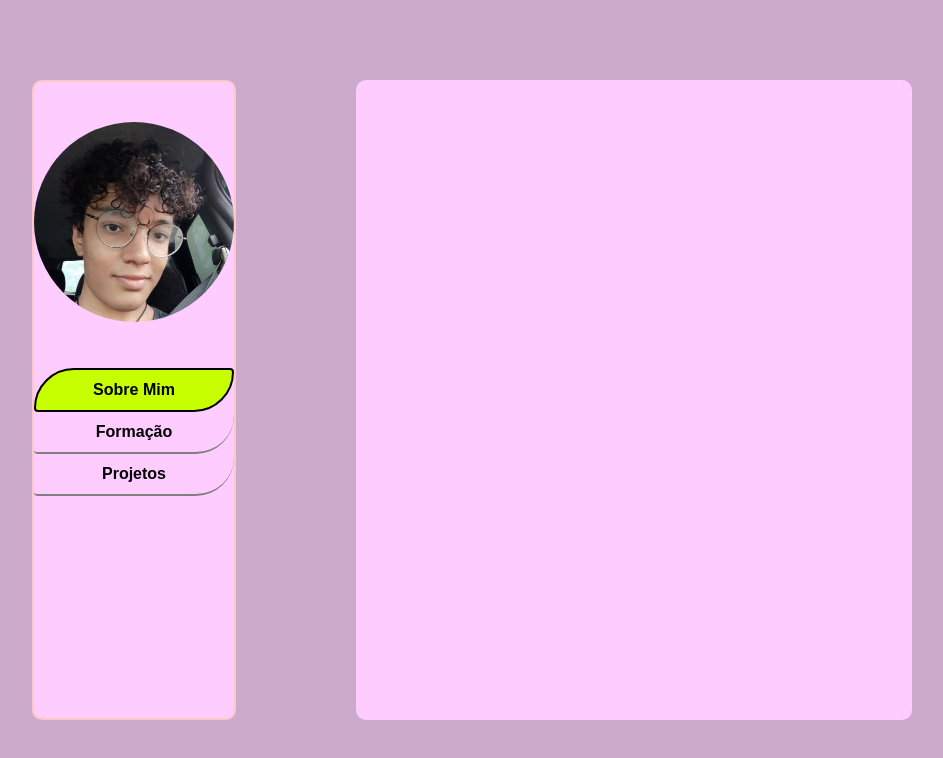
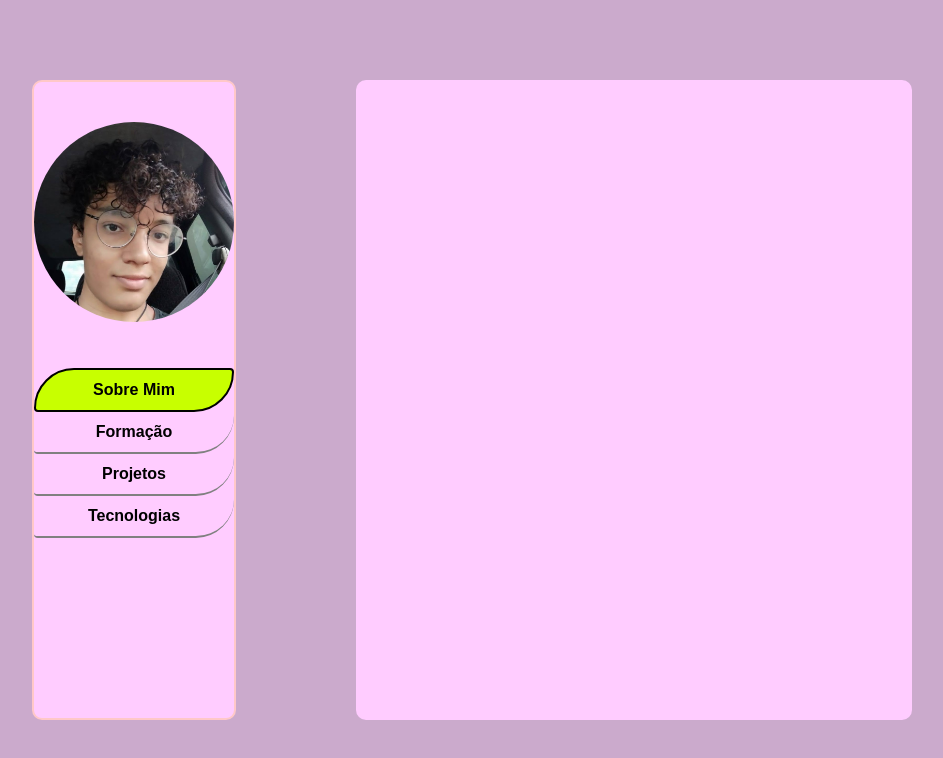
Before and after one commit to pauloemmanuel/Portifolio, a React (Create React App) app: page / in a window 1280 px wide. Shown: the top 758 px of the page, without its empty margins (168-1111 px from the left). Built offline with nearby package versions, Linux system fonts and the light colour scheme.

Commit message:
update Menu

```diff
--- a/src/components/AreaNavegacao/index.js
+++ b/src/components/AreaNavegacao/index.js
@@ -13,6 +13,7 @@ const Navegacao = ()=> {
       <li className='selected'>Sobre Mim</li>
       <li >Formação</li>
       <li>Projetos</li>
+      <li>Tecnologias</li>
     </ul>
   </div>
 </AreaNavegacao>
```
